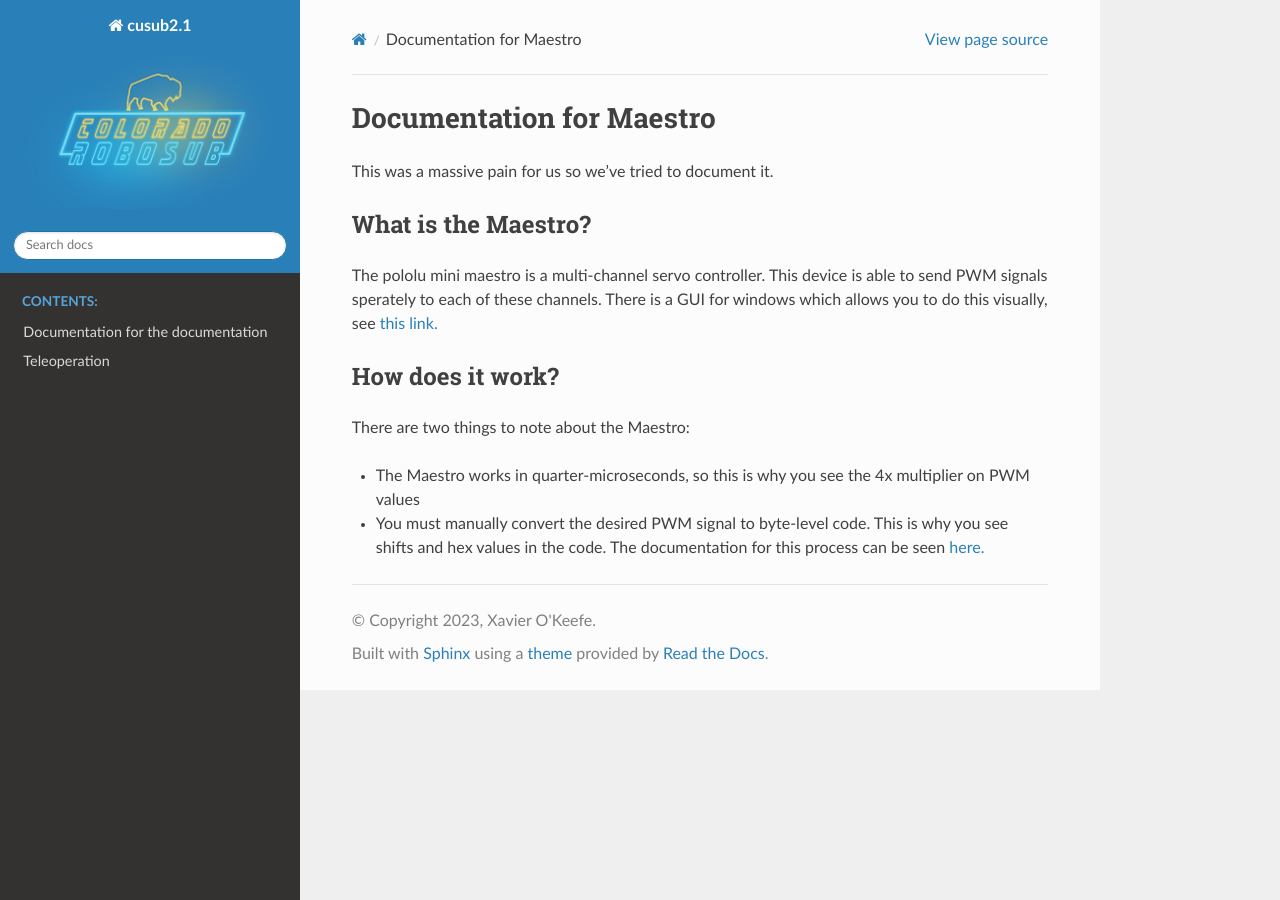
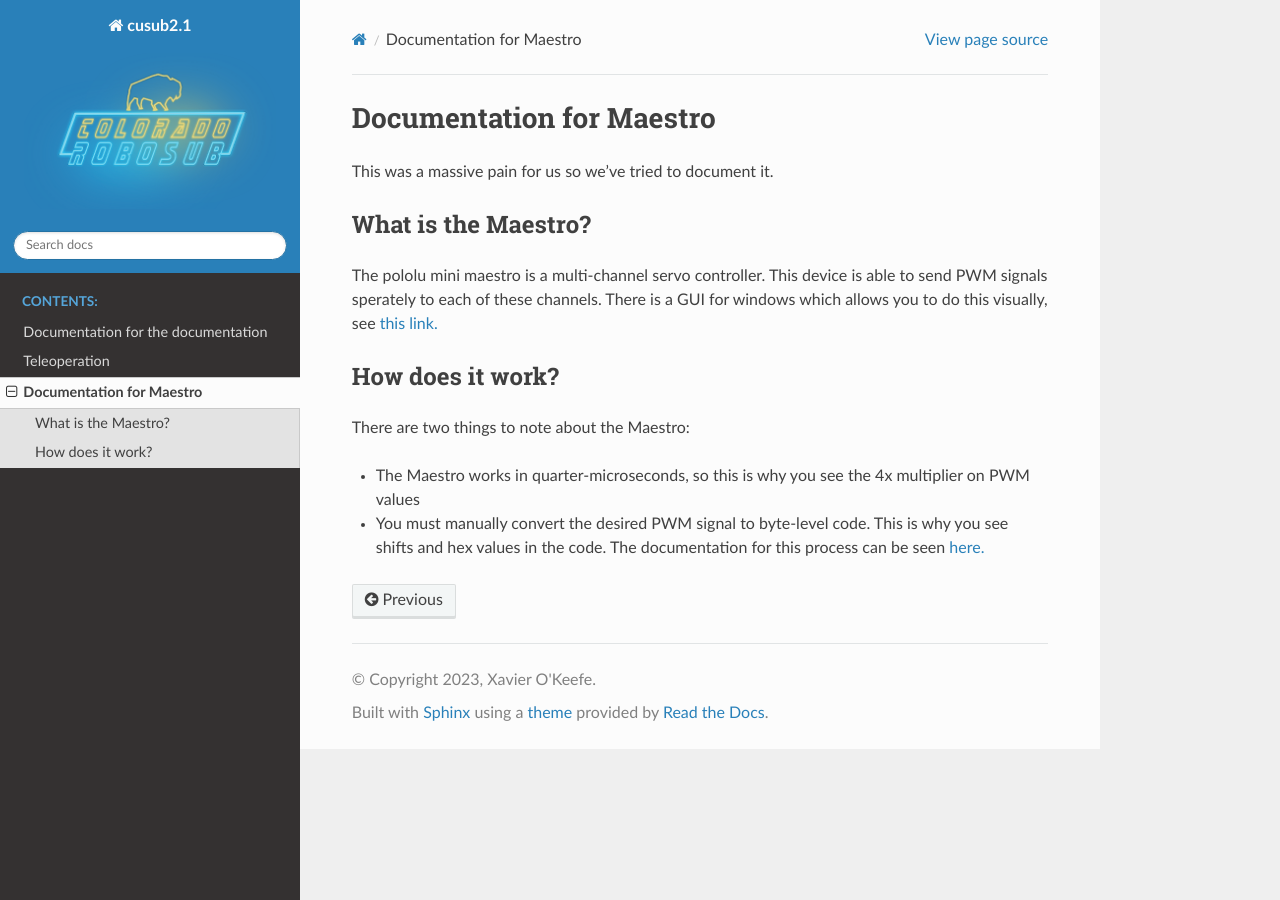
Before and after one commit to jTucker583/cusub2.1, a Sphinx documentation site: the page built from docs/maestro.md, in a window 1280 px wide. Built offline with Sphinx 7.4.7 and the Read the Docs theme 2.0.0, drawn with Linux system fonts in a browser that asks for light colours; pages that are not in the unit, such as notebooks, are missing from menus.

Commit message:
Update index.rst

```diff
--- a/docs/index.rst
+++ b/docs/index.rst
@@ -12,7 +12,7 @@ Welcome to cusub2.1's documentation!
 
    README.md
    Teleoperation.md
-   Maestro.md
+   maestro.md
 
 
 Indices and tables
```
